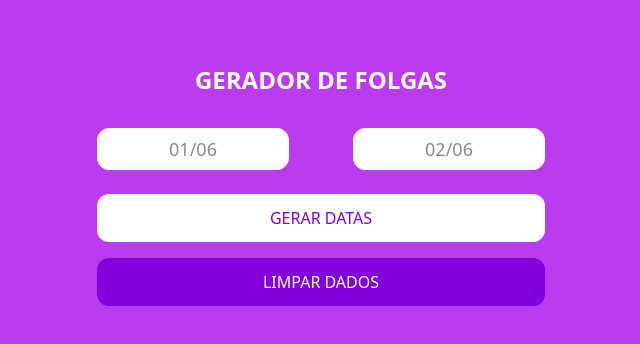
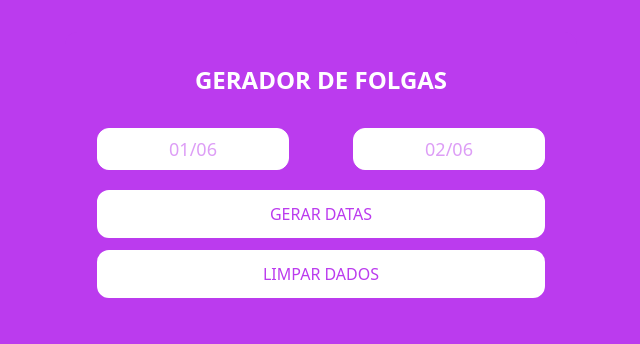
Before and after one commit to DeJotaJ/Gerador-folgas, a React (Vite) app: page / in a window 1280 px wide. Shown: the top 344 px of the page, without its empty margins (319-959 px from the left). Built offline with nearby package versions, Linux system fonts and the light colour scheme.

Commit message:
Separando as folgas de cada mês e criando uma tela de loading

```diff
--- a/package.json
+++ b/package.json
@@ -10,6 +10,7 @@
     "preview": "vite preview"
   },
   "dependencies": {
+    "framer-motion": "^12.40.0",
     "react": "^19.2.0",
     "react-dom": "^19.2.0",
     "react-router-dom": "^7.13.0"
--- a/src/App.jsx
+++ b/src/App.jsx
@@ -1,7 +1,9 @@
 import { Link } from 'react-router-dom'
 import './App.css'
 import './index.css'
-import { useState } from 'react'
+import { useEffect, useState } from 'react'
+import SplashScreen from './components/SplashScreen';
+import { motion, AnimatePresence } from "framer-motion";
 
 export default function App() {
 
@@ -93,7 +95,59 @@ export default function App() {
     setDia2("");
   }
 
+  const nomesMeses = [
+    "Janeiro",
+    "Fevereiro",
+    "Março",
+    "Abril",
+    "Maio",
+    "Junho",
+    "Julho",
+    "Agosto",
+    "Setembro",
+    "Outubro",
+    "Novembro",
+    "Dezembro",
+  ];
+
+  const folgasPorMes = resultado.reduce((acc, folga) => {
+    const dataInicial = folga.split(" - ")[0];
+    const [, mes] = dataInicial.split("/");
+
+    if (!acc.has(mes)) {
+      acc.set(mes, []);
+    }
+
+    acc.get(mes).push(folga);
+
+    return acc;
+  }, new Map());
+
+  const [loading, setLoading] = useState(true);
+
+  useEffect(() => {
+    const timeout = setTimeout(() => {
+      setLoading(false);
+    }, 2000);
+
+    return () => clearTimeout(timeout);
+  }, []);
+
   return (
+
+    <>
+      {loading && <SplashScreen />}
+
+      <AnimatePresence>
+
+        {!loading && (
+          <motion
+            initial={{ opacity: 1 }}
+            exit={{ opacity: 0 }}
+            transition={{ duration: 0.5 }}
+            className="inset-0 bg-[#121212]"
+          >
+
             <div className='w-full min-h-screen py-8 flex justify-center bg-[#BB3BEE] overflow-x-hidden'>
               <div className="bg-[#BB3BEE] rounded-xl p-8 w-full max-w-lg overflow-x-hidden">
                 <h1 className="text-2xl uppercase text-white font-bold mb-8 text-center">
@@ -106,7 +160,7 @@ export default function App() {
                     placeholder="01/06"
                     value={dia1}
                     onChange={(e) => setDia1(e.target.value)}
-            className="border border-white bg-white text-center rounded-xl p-1.5 text-[#161616] text-lg font-medium focus:outline-none focus:ring-2 focus:ring-purple-400"
+                    className="border border-white bg-white text-center rounded-xl p-1.5 text-[#BB3BEE] text-lg font-medium focus:outline-none focus:ring-2 focus:ring-purple-400"
                   />
 
                   <input
@@ -114,41 +168,65 @@ export default function App() {
                     placeholder="02/06"
                     value={dia2}
                     onChange={(e) => setDia2(e.target.value)}
-            className="border border-white bg-white text-center rounded-xl p-1.5 text-[#161616] text-lg font-medium focus:outline-none focus:ring-2 focus:ring-purple-400"
+                    className="border border-white bg-white text-center rounded-xl p-1.5 text-[#BB3BEE] text-lg font-medium focus:outline-none focus:ring-2 focus:ring-purple-400"
                   />
                 </div>
 
                 <button
                   onClick={gerarDatas}
-          className="w-full my-2 bg-white text-purple-700 uppercase rounded-xl py-3 font-medium hover:bg-purple-900 hover:text-white transition"
+                  className="w-full my-1 border-2 bg-white text-[#BB3BEE] uppercase rounded-xl py-2.5 font-medium hover:bg-[#BB3BEE] hover:text-white hover:border-2 border-white transition"
                   >
                   Gerar Datas
                 </button>
 
 
                 {resultado.length > 0 && (
-          <div className="mt-6 bg-gray-50 rounded-xl p-4">
-            <h2 className="font-semibold mb-3 text-purple-950 uppercase">Resultado:</h2>
+                  <div className="mt-4 space-y-4">
 
-            <ul className="space-y-2">
-              {resultado.map((item, index) => (
-                <li
+                    <h2 className="font-bold text-white text-center text-xl uppercase">
+                      Suas Folgas
+                    </h2>
+
+                    {Array.from(folgasPorMes.entries()).map(([mes, folgas]) => (
+                      <div
+                      key={mes}
+                      className="bg-white backdrop-blur-sm shadow shadow-black/50 rounded-2xl p-4"
+                      >
+                          <div className="flex items-center justify-center gap-2 mb-4">
+                            <div className="h-8 w-1 rounded-full bg-white/0" />
+
+                            <h3 className="text-xl font-bold text-purple-500">
+                              {nomesMeses[Number(mes) - 1]}
+                            </h3>
+                          </div>
+
+                          <div className="grid grid-cols-1 gap-2">
+                            {folgas.map((folga, index) => (
+                              <div
                               key={index}
-                  className="bg-white border border-purple-950 font-medium text-lg text-center text-purple-950 rounded-lg p-2"
+                              className="bg-purple-500 rounded-xl py-2.5 px-4 text-center font-bold text-white hover:shadow shadow-black/75"
                               >
-                  {item}
-                </li>
+                                {folga}
+                              </div>
                             ))}
-            </ul>
+                          </div>
+                        </div>
+                      )
+                    )}
                   </div>
                 )}
                 <button
                   onClick={limparDados}
-          className="w-full my-2 bg-purple-700 text-zinc-50 uppercase rounded-xl py-3 font-medium hover:bg-zinc-200 hover:text-purple-700 transition"
+                  className="w-full my-2 border-2 bg-white text-[#BB3BEE] uppercase rounded-xl py-2.5 font-medium hover:bg-[#BB3BEE] hover:text-white hover:border-2 border-white transition"
                   >
                   Limpar Dados
                 </button>
               </div>
             </div>
+          </motion>
+        )}
+      </AnimatePresence>
+
+    </>
   )
 }
--- /dev/null
+++ b/src/components/SplashScreen.jsx
@@ -0,0 +1,19 @@
+export default function SplashScreen() {
+  return (
+    <div className="fixed inset-0 bg-[#BB3BEE] flex flex-col items-center justify-center z-50">
+      <img
+        src="/lirio.png"
+        alt="Lírio"
+        className="w-32 h-32 mb-6 animate-bounce brightness-200"
+      />
+
+      <h1 className="text-white text-4xl font-bold tracking-wider">
+        Gerador de Folgas
+      </h1>
+
+      <p className="text-white/80 mt-2 hidden">
+        Organizando suas escalas...
+      </p>
+    </div>
+  );
+}
```
Also changed, not shown: 1 other file (tests, documents, lock files or other folders). Lines whose indentation alone changed are shown as unchanged.
